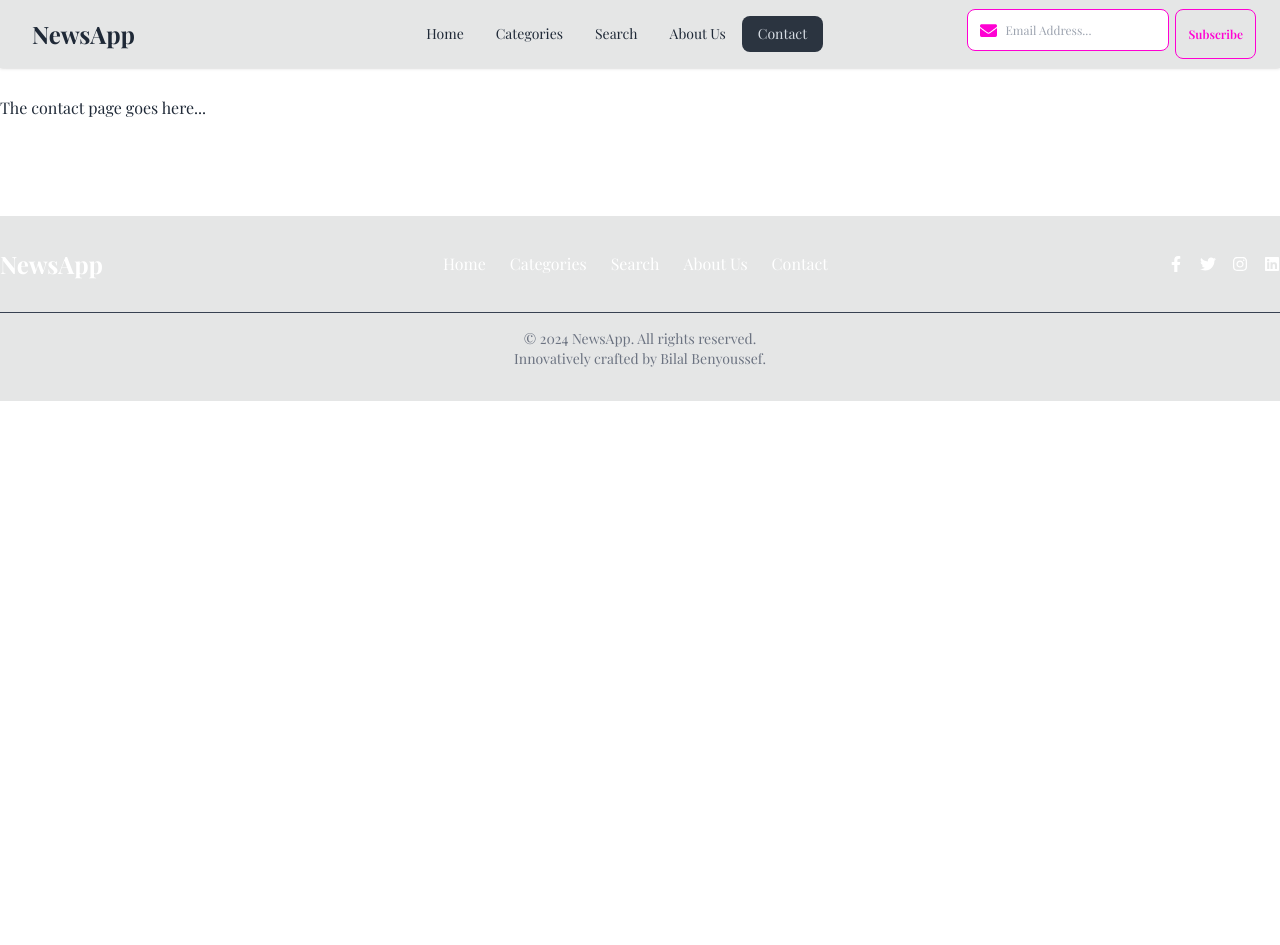
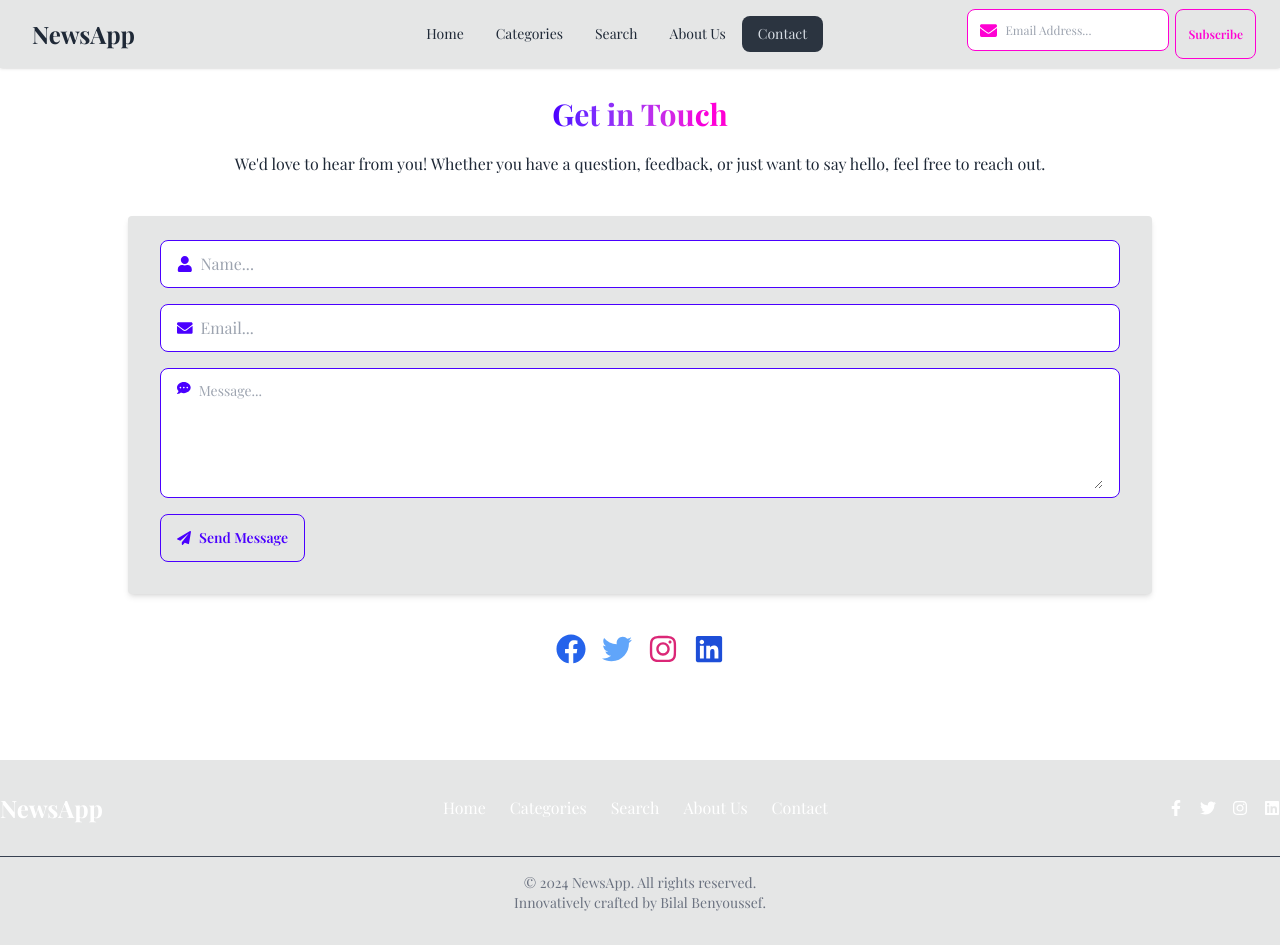
Before and after one commit to Bilalben23/NewsBridge, a React (Vite) app: page /contact in a window 1280 px wide. Before the commit the page ends 800 px from the top, so only its background shows below. Built offline with nearby package versions, Linux system fonts and the light colour scheme; a web font is replaced by a local one.

Commit message:
finish the contact page UI

```diff
--- a/src/components/Header.jsx
+++ b/src/components/Header.jsx
@@ -4,7 +4,7 @@ import { FaEnvelope } from "react-icons/fa"
 
 export default function Header() {
     return (
-        <header className='fixed top-0 flex items-center justify-between w-full py-2 pl-8 pr-6 shadow bg-base-300'>
+        <header className='fixed top-0 flex items-center justify-between w-full py-2 pl-8 pr-6 shadow bg-base-300 z-50'>
             <div className='w-1/5' >
                 <h1 className='text-2xl font-bold'>NewsApp</h1>
             </div>
--- a/src/pages/Contact.jsx
+++ b/src/pages/Contact.jsx
@@ -1,9 +1,89 @@
-import React from 'react'
+import React from 'react';
+import { FaFacebook, FaTwitter, FaInstagram, FaLinkedin, FaPaperPlane, FaUser, FaEnvelope, FaCommentDots } from 'react-icons/fa';
 
 export default function Contact() {
     return (
-        <div>
-            The contact page goes here...
-        </div>
-    )
+        <section className='w-[95%] md:w-[80%] mx-auto my-10'>
+            <h1 className='text-3xl font-bold text-center mb-5 flex items-center justify-center relative space-x-2'>
+                <span className='bg-clip-text text-transparent bg-gradient-to-r from-primary to-secondary'>
+                    Get in Touch
+                </span>
+            </h1>
+            <p className='text-center mb-10'>
+                We'd love to hear from you! Whether you have a question, feedback, or just want to say hello, feel free to reach out.
+            </p>
+
+            <form className='shadow-md rounded px-8 pt-6 pb-8 mb-4 bg-base-300'>
+                <div className='mb-4 flex items-center gap-2 input input-bordered input-primary'>
+                    <FaUser className='text-primary' />
+                    <input
+                        className='w-full'
+                        id='name'
+                        placeholder='Name...'
+                        required
+                    />
+                </div>
+                <div className='mb-4 flex items-center gap-2 input input-primary input-bordered'>
+                    <FaEnvelope className='text-primary' />
+                    <input
+                        className='w-full'
+                        type='email'
+                        placeholder='Email...'
+                        id='email'
+                        required
+                    />
+                </div>
+                <div className='mb-4 flex items-start textarea textarea-primary textarea-bordered gap-2'>
+                    <FaCommentDots className='text-primary mt-1' />
+                    <textarea
+                        className="w-full bg-transparent outline-none"
+                        id='message'
+                        placeholder='Message...'
+                        rows='4'
+                        required></textarea>
+                </div>
+                <div className='flex items-center justify-between'>
+                    <button className='btn btn-outline btn-primary flex items-center justify-center gap-2' type='submit'>
+                        <FaPaperPlane />
+                        Send Message
+                    </button>
+                </div>
+            </form>
+
+            <div className='flex justify-center space-x-4 mt-10'>
+                <a
+                    href="https://www.facebook.com"
+                    target="_blank"
+                    rel="noopener noreferrer"
+                    className='text-blue-600 hover:text-blue-800 tooltip'
+                    data-tip="Facebook">
+                    <FaFacebook size={30}
+                    />
+                </a>
+                <a
+                    href="https://twitter.com"
+                    target="_blank"
+                    rel="noopener noreferrer"
+                    className='text-blue-400 hover:text-blue-600 tooltip'
+                    data-tip="Twitter">
+                    <FaTwitter size={30} />
+                </a>
+                <a
+                    href="https://www.instagram.com"
+                    target="_blank"
+                    rel="noopener noreferrer"
+                    className='text-pink-600 hover:text-pink-800 tooltip'
+                    data-tip="Instagram"
+                >
+                    <FaInstagram size={30} />
+                </a>
+                <a
+                    href="https://www.linkedin.com" target="_blank"
+                    rel="noopener noreferrer" className='text-blue-700 hover:text-blue-900 tooltip'
+                    data-tip="Linkden">
+                    <FaLinkedin size={30} />
+                </a>
+            </div>
+        </section>
+    );
 }
```
